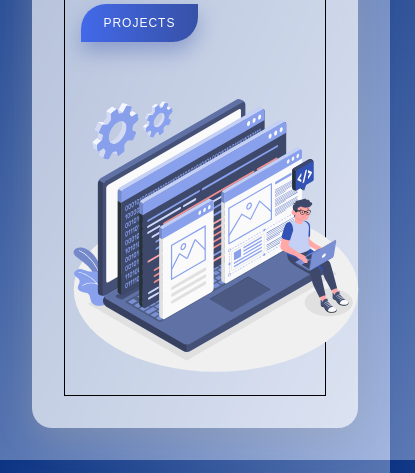
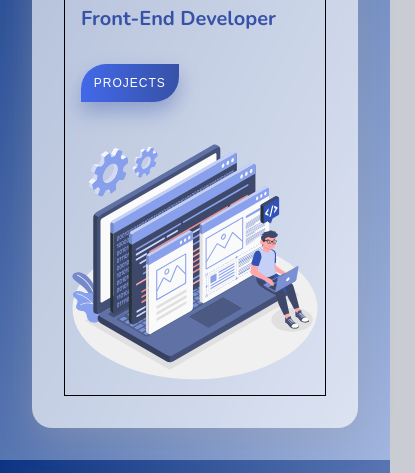
Before and after one commit to sneh96/portfolio, a website: page index.html in a window 390 px wide. Shown: the part 371-844 px from the top of the page, 415 px wide, since content can reach past the window. Drawn offline with nearby package versions, Linux system fonts and the light colour scheme.

Commit message:
responsive hero-section

```diff
--- a/src/scss/component/_btn.scss
+++ b/src/scss/component/_btn.scss
@@ -31,7 +31,7 @@
     }
 
     @media screen and (max-width: 480px) {
-      width: 35%;
+      width: 40%;
     }
 
     &:hover {
--- a/src/scss/layout/_hero-section.scss
+++ b/src/scss/layout/_hero-section.scss
@@ -17,6 +17,10 @@ main {
 
   @media screen and (max-width: 768px) {
     row-gap: 2rem;
+  }
+
+  @media screen and (max-width: 480px) {
+    grid-template-columns: 1fr;
   }
 
   &__title {
@@ -68,6 +72,11 @@ main {
         justify-content: flex-end;
       }
 
+      @media screen and (max-width: 480px) {
+        padding-right: 0rem;
+        justify-content: flex-end;
+      }
+
       & img {
         width: 100%;
 
```
Also changed, not shown: src/scss/style.css, 1 other file.
